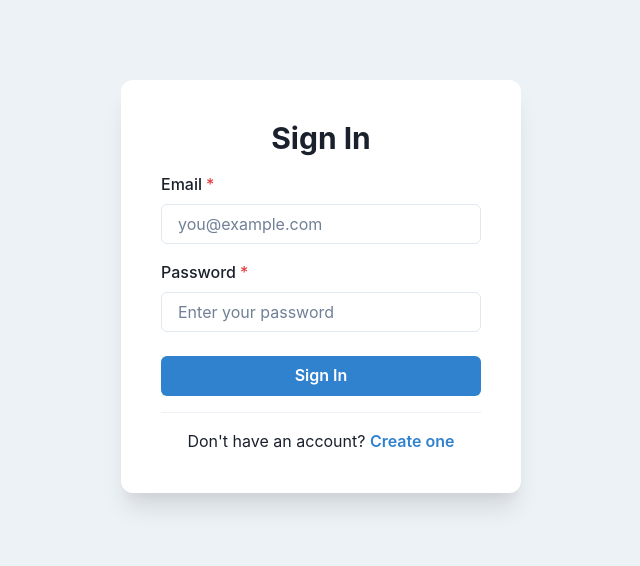
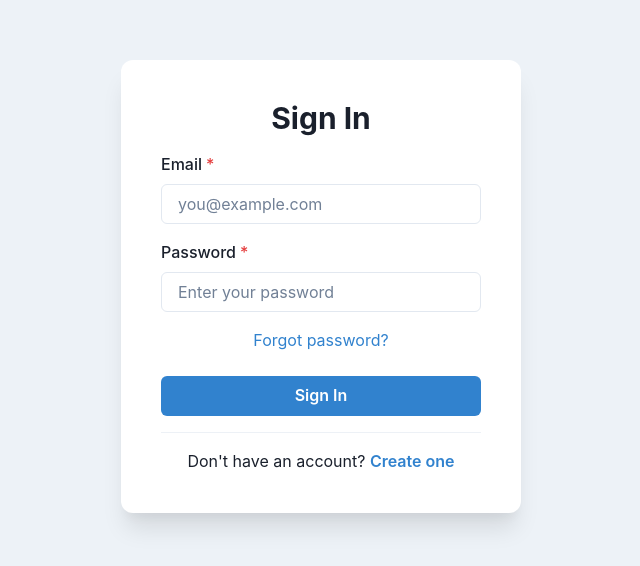
Before and after one commit to asif1001/Practice-test, a React (Create React App) app in the folder client/: page /#/login in a window 1280 px wide. Shown: the part 114-680 px from the top of the page, without its empty margins (319-959 px from the left). Built offline with nearby package versions, Linux system fonts and the light colour scheme; the HTML template or start-up script is replaced by a standard one.

Commit message:
Add Forgot password (email reset) to Login

```diff
--- a/client/src/pages/Login.tsx
+++ b/client/src/pages/Login.tsx
@@ -1,4 +1,4 @@
-// ✅ Redesigned Login.tsx: cleaner UI with modern layout
+// ✅ Redesigned Login.tsx: cleaner UI with modern layout + password reset
 import React, { useState } from "react";
 import {
   Box,
@@ -12,8 +12,14 @@ import {
   Text,
   Flex,
   Divider,
+  Link as ChakraLink,
 } from "@chakra-ui/react";
-import { signInWithEmailAndPassword, setPersistence, browserLocalPersistence } from "firebase/auth";
+import {
+  signInWithEmailAndPassword,
+  setPersistence,
+  browserLocalPersistence,
+  sendPasswordResetEmail,
+} from "firebase/auth";
 import { auth, db } from "../firebase";
 import { doc, getDoc } from "firebase/firestore";
 import { useNavigate, Link } from "react-router-dom";
@@ -23,6 +29,7 @@ const Login: React.FC = () => {
   const [email, setEmail] = useState("");
   const [password, setPassword] = useState("");
   const [loading, setLoading] = useState(false);
+  const [resetting, setResetting] = useState(false);
   const toast = useToast();
   const navigate = useNavigate();
 
@@ -37,7 +44,7 @@ const Login: React.FC = () => {
 
     setLoading(true);
 
-    // ✅ Step 1: Bypass Firebase for hardcoded admin
+    // ✅ Step 1: Hardcoded admin login
     if (e === "asif1001@gmail.com" && p === "12345678") {
       toast({ title: "Admin login successful.", status: "success", isClosable: true });
       setLoading(false);
@@ -46,10 +53,10 @@ const Login: React.FC = () => {
     }
 
     try {
-      // Persist login in browser (good for GitHub Pages)
+      // Keep user signed in on browser refresh
       await setPersistence(auth, browserLocalPersistence);
 
-      // ✅ Step 2: Regular Firebase login for all others
+      // ✅ Step 2: Firebase login
       const userCredential = await signInWithEmailAndPassword(auth, e, p);
       const uid = userCredential.user.uid;
 
@@ -68,7 +75,6 @@ const Login: React.FC = () => {
       }
     } catch (err) {
       const fe = err as FirebaseError;
-      // Show exact reason (auth/invalid-credential, auth/user-not-found, etc.)
       toast({
         title: "Login failed.",
         description: fe.code || fe.message,
@@ -78,6 +84,33 @@ const Login: React.FC = () => {
       console.error("LOGIN ERROR:", fe.code, fe.message);
     } finally {
       setLoading(false);
+    }
+  };
+
+  const handleReset = async () => {
+    if (!email) {
+      toast({ title: "Enter your email to reset password", status: "warning", isClosable: true });
+      return;
+    }
+    setResetting(true);
+    try {
+      await sendPasswordResetEmail(auth, email.trim());
+      toast({
+        title: "Password reset email sent.",
+        description: "Check your inbox for reset instructions.",
+        status: "success",
+        isClosable: true,
+      });
+    } catch (err) {
+      const fe = err as FirebaseError;
+      toast({
+        title: "Error sending reset email.",
+        description: fe.code || fe.message,
+        status: "error",
+        isClosable: true,
+      });
+    } finally {
+      setResetting(false);
     }
   };
 
@@ -107,6 +140,19 @@ const Login: React.FC = () => {
             />
           </FormControl>
 
+          {/* Forgot password link */}
+          <ChakraLink
+            onClick={resetting ? undefined : handleReset}
+            textAlign="center"
+            color="blue.500"
+            cursor="pointer"
+            aria-disabled={resetting}
+            pointerEvents={resetting ? "none" : "auto"}
+            opacity={resetting ? 0.6 : 1}
+          >
+            {resetting ? "Sending reset email…" : "Forgot password?"}
+          </ChakraLink>
+
           <Button colorScheme="blue" w="full" onClick={handleLogin} mt={2} isLoading={loading}>
             Sign In
           </Button>
```
